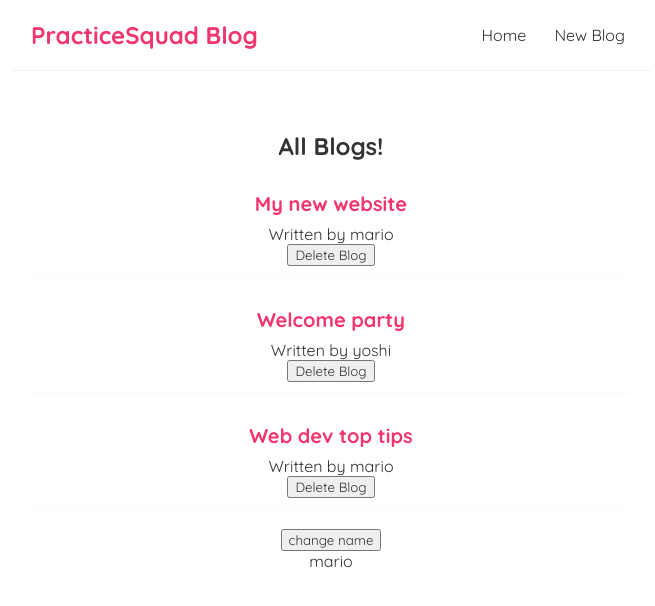
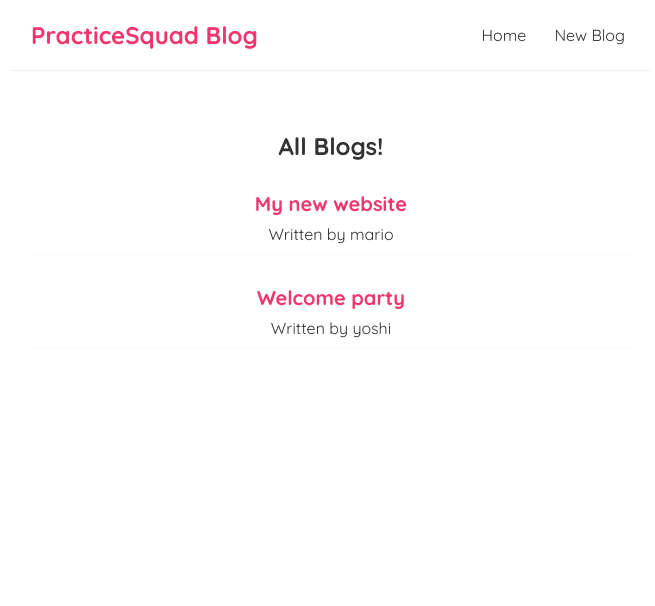
Before and after one commit to ncarlson55/practice-react-blogApp, a React (Create React App) app: page / in a window 1280 px wide. Shown: the top 606 px of the page, without its empty margins (309-964 px from the left). Built offline with nearby package versions, Linux system fonts and the light colour scheme; data requests are answered from the project's data file.

Commit message:
Fetch function

```diff
--- a/src/BlogList.js
+++ b/src/BlogList.js
@@ -11,7 +11,6 @@
                 <div className="blog-preview" key={blog.id} >
                     <h2>{blog.title}</h2>
                     <p>Written by {blog.author}</p>
-                    <button onClick={() => handleDelete(blog.id)} >Delete Blog</button>
                 </div>
             ))}
         </div>
--- a/src/Home.js
+++ b/src/Home.js
@@ -4,32 +4,24 @@
 
 const Home = () => {
 
-    const [blogs, setBlogs] = useState([
-        {title: "My new website",body: "lorem ipsum...",author: "mario",id: 1},
-        {title: "Welcome party",body: "lorem ipsum...",author: "yoshi",id: 2},
-        {title: "Web dev top tips",body: "lorem ipsum...",author: "mario",id: 3}
-    ])
+    const [blogs, setBlogs] = useState(null);
 
     const [name, setName] = useState("mario");
 
-    //delete blog post functionality
-    const handleDelete = id => {
-        const newBlogs = blogs.filter(blog => blog.id !== id);
-        setBlogs(newBlogs);
-
-    }
-
     useEffect(() => {
-        console.log("use effect ran");
-        console.log(name)
-    }, [name]);
+        fetch("http://localhost:8000/blogs")
+            .then(res => {
+                return res.json()
+            })
+            .then(data => {
+                console.log(data);
+                setBlogs(data);
+            })
+    }, []);
 
     return (
         <div className="home">
-            <BlogList blogs={blogs} title="All Blogs!" handleDelete={handleDelete} />
-            <button onClick={() => setName("luigi")}>change name</button>
-            <p>{name}</p>
-            {/* <BlogList blogs={blogs.filter(blog => blog.author === "mario")} title="Mario's Blogs" /> */}
+            {blogs && <BlogList blogs={blogs} title="All Blogs!" />}
         </div>
      );
 }
```
